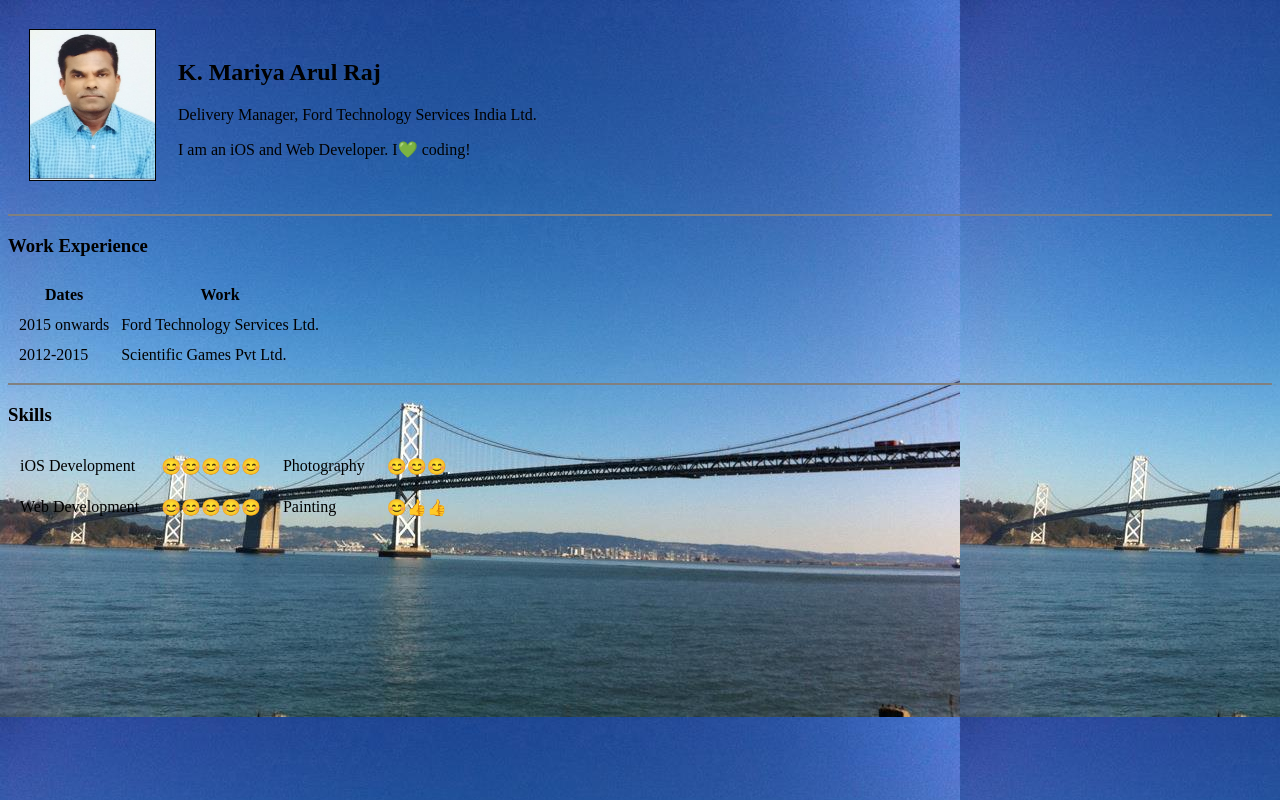
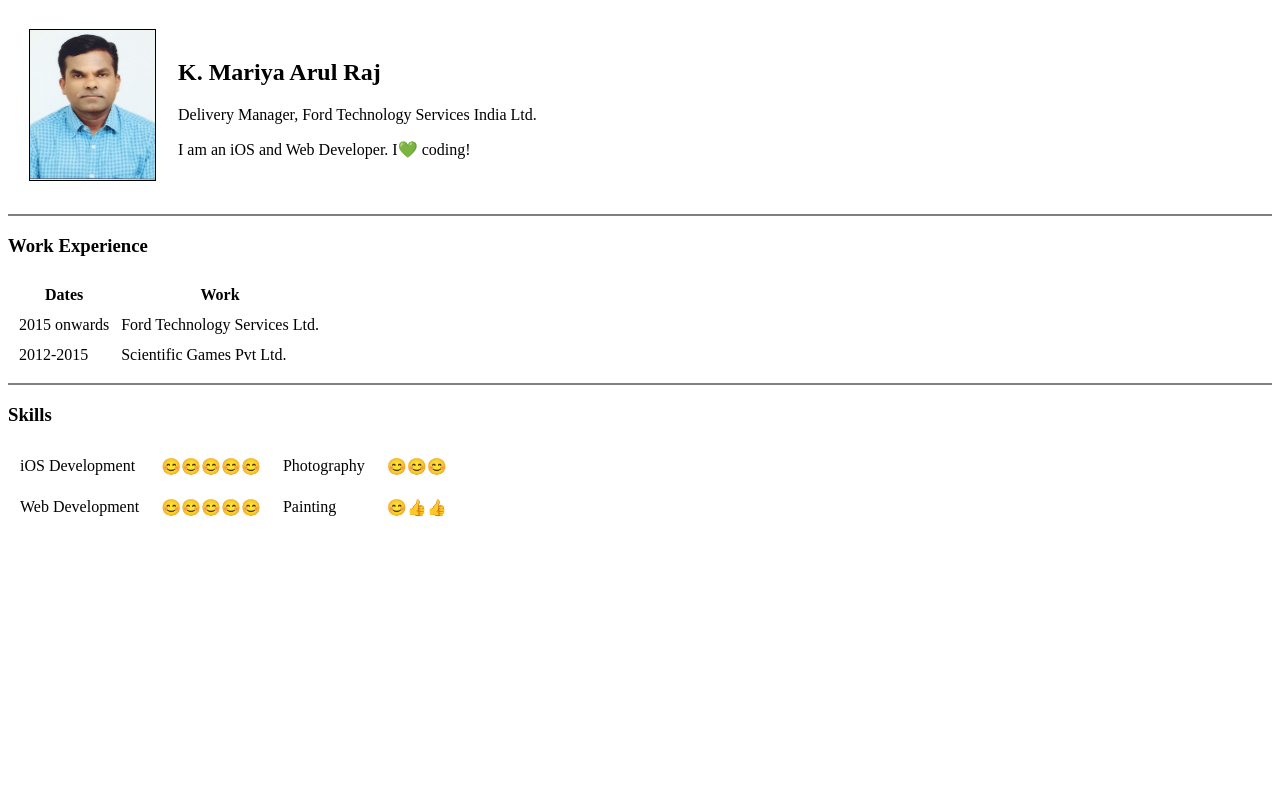
Before and after one commit to pkmariya/MariyaCV, a plain HTML site: page Mariya.html in a window 1280 px wide. Drawn offline with Linux system fonts and the light colour scheme.

Commit message:
Update Mariya.html

```diff
--- a/Mariya.html
+++ b/Mariya.html
@@ -4,7 +4,7 @@
 	<META charset="UTF-8">
 <HEAD>
 
-<BODY background="images/SF_BayBridge.jpg">
+<BODY style=background-color: "#66BFBF">
 	<table cellspacing="20px">
 	<tr>
 		<td><img height="150" width="125" border="1px" src="images/Mariya.jpg"></td>
```
